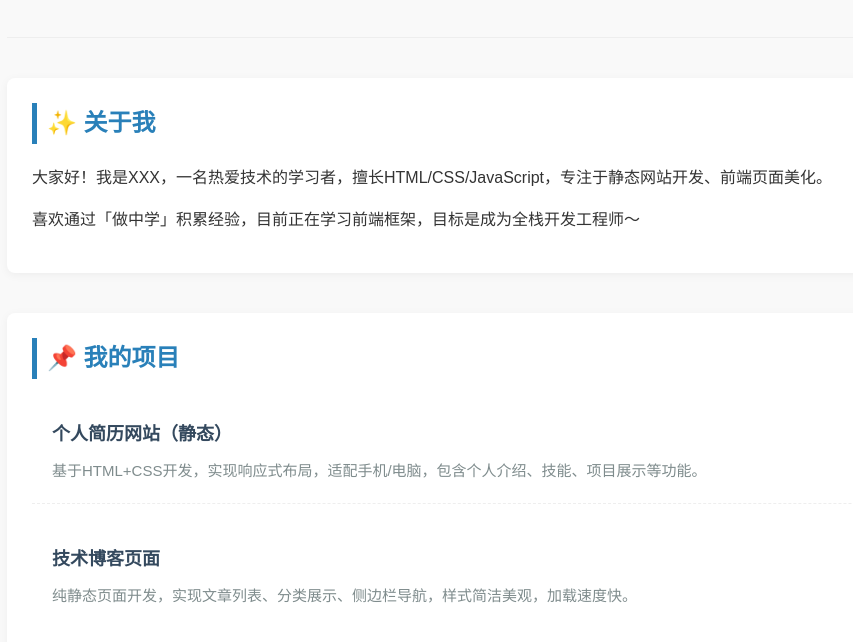
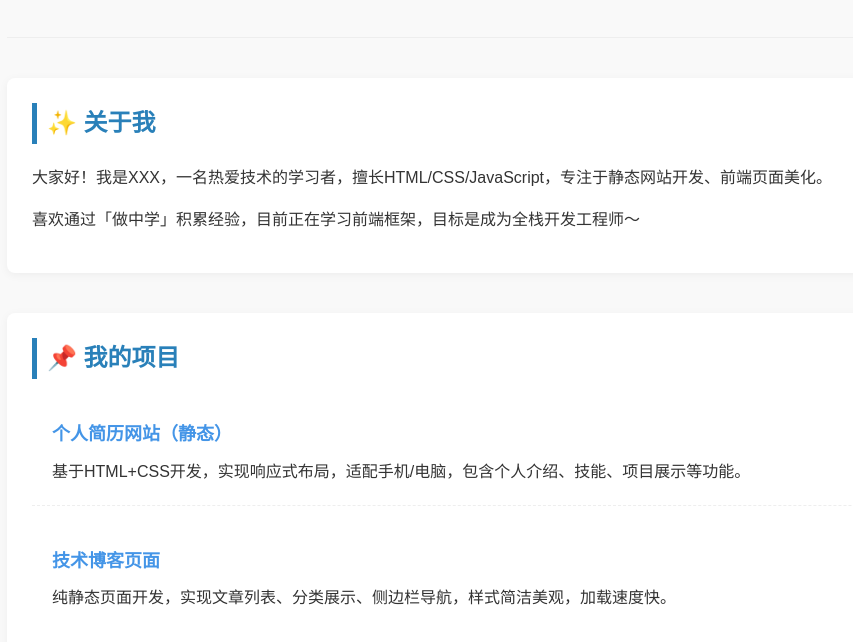
Before and after one commit to hongyuredfeather/hongyuredfeather.github.io, a plain HTML site: page index.html in a window 1280 px wide. Shown: the part 158-800 px from the top of the page, without its empty margins (53-906 px from the left). Drawn offline with Linux system fonts and the light colour scheme.

Commit message:
Add files via upload

```diff
--- a/style.css
+++ b/style.css
@@ -54,7 +54,6 @@ h2 {
     font-size: 16px;
     margin-bottom: 15px; /* 段落之间隔开 */
 }
-
 /* 项目作品集板块样式 */
 .projects {
     margin-bottom: 40px;
@@ -67,20 +66,27 @@ h2 {
     padding: 20px;
     border-bottom: 1px dashed #eee; /* 项目之间虚线分割 */
     margin-bottom: 20px;
+    cursor: pointer; /* 提示可点击 */
+    transition: all 0.3s; /* 过渡动画 */
+}
+/* 新增：悬浮样式 */
+.project-item:hover {
+    background-color: #f8f9fa;
+    box-shadow: 0 4px 15px rgba(0, 0, 0, 0.08); /* rgba参数间增加空格，提升可读性 */
+}
+/* 新增：点击反馈 */
+.project-item:active {
+    transform: scale(0.98);
 }
 .project-item:last-child {
     border-bottom: none; /* 最后一个项目取消分割线 */
 }
 .project-item h3 {
-    color: #34495e; /* 项目标题颜色：深灰色 */
+    color: #4495e7; /* 修正为6位十六进制颜色值 */
     font-size: 18px;
     margin-bottom: 8px;
 }
-.project-item p {
-    color: #7f8c8d;
-    font-size: 15px;
-}
-
+/* 后面的样式保持不变 */
 /* 联系方式板块样式 */
 .contact {
     margin-bottom: 40px;
```
